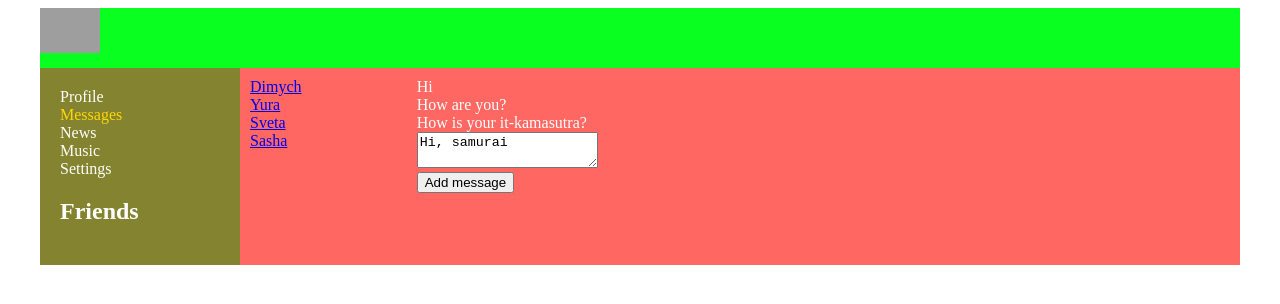
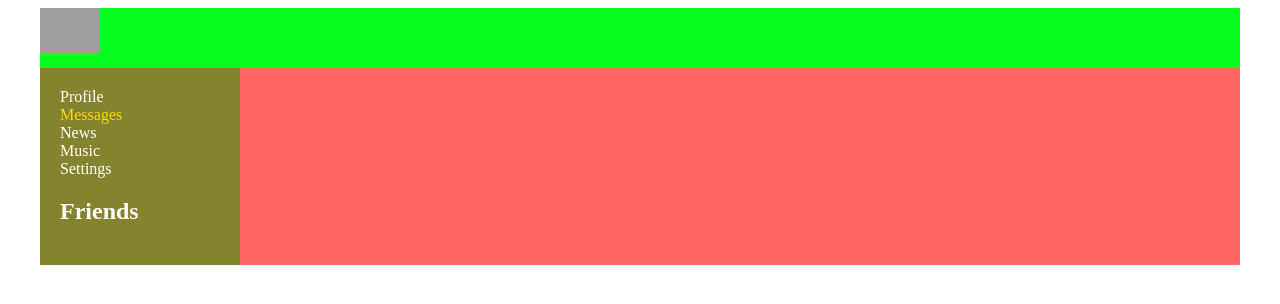
Before and after one commit to HailRase/SocialNetwork, a React (Create React App) app: page /dialogs in a window 1280 px wide. Shown: the top 304 px of the page. Built offline with nearby package versions, Linux system fonts and the light colour scheme; grey boxes are pictures that could not be loaded.

Commit message:
refactor code with connect

```diff
--- a/package.json
+++ b/package.json
@@ -3,6 +3,8 @@
   "version": "0.1.0",
   "private": true,
   "dependencies": {
+    "@material-ui/core": "^4.12.3",
+    "@material-ui/icons": "^4.11.2",
     "@testing-library/jest-dom": "^5.11.4",
     "@testing-library/react": "^11.1.0",
     "@testing-library/user-event": "^12.1.10",
@@ -13,8 +15,10 @@
     "@types/react-router-dom": "^5.3.1",
     "react": "^17.0.2",
     "react-dom": "^17.0.2",
+    "react-redux": "^7.2.6",
     "react-router-dom": "^5.3.0",
     "react-scripts": "4.0.3",
+    "redux": "^4.1.2",
     "typescript": "^4.1.2",
     "web-vitals": "^1.0.1"
   },
--- a/src/App.tsx
+++ b/src/App.tsx
@@ -3,28 +3,24 @@ import './App.css'
 import Header from "./components/Header/Header";
 import Navbar from "./components/Navbar/Navbar";
 import Profile from "./components/Profile/Profile";
-import Dialogs from "./components/Dialogs/Dialogs";
 import News from "./components/News/News";
 import {Route} from 'react-router-dom';
-import {StoreType} from "./redux/store";
-import DialogsContainer from "./components/Dialogs/DialogsContainer";
+import {DialogsContainer} from "./components/Dialogs/DialogsContainer";
 
+/*type AppPropsType = {
+    store: StoreType
+}*/
 
-type AppPropsType = {
-    store: StoreType
-}
-
-
-function App(props: AppPropsType) {
+function App() {
     return (
         <div className='app-wrapper'>
             <Header/>
             <Navbar/>
             <div className='app-wrapper-content'>
-                <Route path='/dialogs' render={() => <DialogsContainer store={props.store}/>}
-                />
+               {/* <Route path='/dialogs' render={() => <DialogsContainer/>}
+                />*/}
                 <Route path='/profile'
-                       render={() => <Profile store={props.store}/>}
+                       render={() => <Profile/>}
                 />
                 <Route path='/news' component={() => <News/>}/>
             </div>
--- a/src/components/Dialogs/Dialogs.tsx
+++ b/src/components/Dialogs/Dialogs.tsx
@@ -4,8 +4,8 @@ import Message from "./Message/Message";
 import DialogItem from "./DialogItem/DialogItem";
 import {ActionsTypes, DialogsPageType} from "../../redux/store";
 import {
-    addMessageActionCreator,
-    updateNewMessageTextActionCreator
+    addMessageAC,
+    updateNewMessageTextAC
 } from "../../redux/dialog-reducer"
 
 
--- a/src/components/Dialogs/DialogsContainer.tsx
+++ b/src/components/Dialogs/DialogsContainer.tsx
@@ -1,30 +1,32 @@
 import React from 'react';
-import {StoreType} from "../../redux/store";
-import {addMessageActionCreator, updateNewMessageTextActionCreator} from "../../redux/dialog-reducer"
+import {addMessageAC, IDialogsPageType, updateNewMessageTextAC} from "../../redux/dialog-reducer"
 import Dialogs from "./Dialogs";
+import {connect} from "react-redux";
+import {StoreType} from "../../redux/redux-store";
+import {Dispatch} from "redux";
 
-
-type DialogsPropsType = {
-    store: StoreType
+type MapStateToPropsType = {
+    dialogsPage: IDialogsPageType
+}
+type MapDispatchToPropsType = {
+    addMessage: () => void
+    updateNewMessageText: (textMessage: string) => void
 }
 
-
-function DialogsContainer(props: DialogsPropsType) {
-
-    let state = props.store.getState()
-
-    const addMessage = () => {
-        props.store.dispatch(addMessageActionCreator())
+const mapStateToProps = (state: StoreType): MapStateToPropsType => {
+    return {
+        dialogsPage: state.dialogsPage
     }
-    const onChangeMessage = (textMessage: string) => {
-        props.store.dispatch(updateNewMessageTextActionCreator(textMessage))
+}
+const mapDispatchToProps = (dispatch: Dispatch): MapDispatchToPropsType => {
+    return {
+        addMessage: () => {
+            dispatch(addMessageAC())
+        },
+        updateNewMessageText: (textMessage: string) => {
+            dispatch(updateNewMessageTextAC(textMessage))
+        }
     }
-
-
-    return (
-        <Dialogs dialogPage={state.dialogsPage} addMessage={addMessage} updateNewMessageText={onChangeMessage} />
-    )
-
 }
 
-export default DialogsContainer;
+export const DialogsContainer = connect(mapStateToProps, mapDispatchToProps)(Dialogs)
--- a/src/components/Profile/MyPosts/Post/MyPostsContainer.tsx
+++ b/src/components/Profile/MyPosts/Post/MyPostsContainer.tsx
@@ -1,28 +1,35 @@
 import React from 'react';
 import MyPosts from "../MyPosts";
-import {addPostActionCreator, updateNewPostTextActionCreator} from "../../../../redux/profile-reducer";
-import {StoreType} from "../../../../redux/store";
+import {addPostAC, IProfilePageType, updateNewPostTextAC} from "../../../../redux/profile-reducer";
+import {connect} from "react-redux";
+import {StoreType} from "../../../../redux/redux-store";
+import {Dispatch} from "redux";
 
-type MyPostsContainerPropsType = {
-    store: StoreType
 
+type MapStateToPropsType = {
+    profilePage: IProfilePageType
+}
+type MapDispatchToPropsType = {
+    addPost: () => void
+    updateNewPostText: (newPostText: string) => void
 }
 
-
-function MyPostsContainer(props: MyPostsContainerPropsType) {
-
-    let state = props.store.getState()
-
-    const addPost = () => {
-        props.store.dispatch(addPostActionCreator())
+const mapStateToProps = (state: StoreType): MapStateToPropsType => {
+    return {
+        profilePage: state.profilePage
     }
-    const onPostChange = (newPostText: string) => {
-        props.store.dispatch(updateNewPostTextActionCreator(newPostText))
+}
+const mapDispatchToProps = (dispatch: Dispatch): MapDispatchToPropsType => {
+    return {
+        addPost: () => {
+            dispatch(addPostAC())
+        },
+        updateNewPostText: (newPostText: string) => {
+            dispatch(updateNewPostTextAC(newPostText))
+        }
     }
-
-    return (
-        <MyPosts profilePage={state.profilePage} updateNewPostText={onPostChange} addPost={addPost}/>
-    );
 }
 
+const MyPostsContainer = connect(mapStateToProps, mapDispatchToProps)(MyPosts)
+
 export default MyPostsContainer;
--- a/src/components/Profile/Profile.tsx
+++ b/src/components/Profile/Profile.tsx
@@ -1,19 +1,17 @@
 import React from 'react';
 import ProfileInfo from "./ProfileInfo/ProfileInfo";
-import {StoreType} from "../../redux/store";
 import MyPostsContainer from "./MyPosts/Post/MyPostsContainer";
 
-type ProfilePropsType = {
+/*type ProfilePropsType = {
     store: StoreType
-}
+}*/
 
-function Profile(props: ProfilePropsType) {
+function Profile() {
 
     return (
         <div>
             <ProfileInfo/>
-            <MyPostsContainer store={props.store}
-            />
+            <MyPostsContainer/>
         </div>
     );
 }
--- a/src/index.tsx
+++ b/src/index.tsx
@@ -3,19 +3,23 @@ import reportWebVitals from './reportWebVitals';
 import ReactDOM from "react-dom";
 import {BrowserRouter} from "react-router-dom";
 import App from "./App";
-import store from "./redux/store";
+import {Provider} from "react-redux";
+import {store} from "./redux/redux-store";
+
+
 
 const rerenderEntireThree = () => {
     ReactDOM.render(
         <React.StrictMode>
             <BrowserRouter>
-                <App store={store}
-                     // dispatch={store.dispatch.bind(store)}
-                />
+                <Provider store={store}>
+                    <App/>
+                </Provider>
             </BrowserRouter>
-        </React.StrictMode>,
-        document.getElementById('root')
-    );
+        </React.StrictMode>
+,
+document.getElementById('root')
+);
 }
 rerenderEntireThree()
 store.subscribe(() => rerenderEntireThree())
--- a/src/redux/dialog-reducer.ts
+++ b/src/redux/dialog-reducer.ts
@@ -1,14 +1,14 @@
-import {ActionsTypes, DialogsPageType} from "./store";
+import {ActionsTypes} from "./store";
 
 const ADD_NEW_MESSAGE = 'ADD-NEW-MESSAGE'
 const UPDATE_NEW_MESSAGE_TEXT = 'UPDATE-NEW-MESSAGE-TEXT'
 
-export const addMessageActionCreator = () => {
+export const addMessageAC = () => {
     return {
         type: ADD_NEW_MESSAGE
     } as const
 }
-export const updateNewMessageTextActionCreator = (newPostText: string) => {
+export const updateNewMessageTextAC = (newPostText: string) => {
     return {
         type: UPDATE_NEW_MESSAGE_TEXT,
         newText: newPostText
--- a/src/redux/profile-reducer.ts
+++ b/src/redux/profile-reducer.ts
@@ -1,22 +1,31 @@
-import {ActionsTypes, ProfilePageType} from "./store";
+import {ActionsTypes} from "./store";
 
 const ADD_NEW_POST = 'ADD-NEW-POST'
 const UPDATE_NEW_POST_TEXT = 'UPDATE-NEW-POST-TEXT'
 
-export const addPostActionCreator = () => {
+export const addPostAC = () => {
     return {
         type: ADD_NEW_POST
     } as const
 }
-export const updateNewPostTextActionCreator = (newPostText: string) => {
+export const updateNewPostTextAC = (newPostText: string) => {
     return {
         type: UPDATE_NEW_POST_TEXT,
         newText: newPostText
     } as const
 }
 
+export type IPostType = {
+    id: number
+    text: string
+    likesCount: number
+}
+export type IProfilePageType = {
+    posts: Array<IPostType>
+    newPostText: string
+}
 
-let initialState = {
+let initialState: IProfilePageType = {
     posts: [
         {id: 1, text: 'Hi, how old are you?', likesCount: 10},
         {id: 2, text: 'It\'s my first post', likesCount: 15},
@@ -25,7 +34,7 @@ let initialState = {
     newPostText: 'it-kamasutra.com'
 }
 
-const profileReducer = (state: ProfilePageType = initialState, action: ActionsTypes) => {
+const profileReducer = (state = initialState, action: ActionsTypes): IProfilePageType => {
     switch (action.type) {
         case ADD_NEW_POST:
             let newPost = {
--- a/src/redux/redux-store.ts
+++ b/src/redux/redux-store.ts
@@ -2,10 +2,10 @@ import {combineReducers, createStore } from "redux";
 import profileReducer from "./profile-reducer";
 import dialogReducer from "./dialog-reducer";
 
-let reducers = combineReducers({
+let rootReducer = combineReducers({
     profilePage: profileReducer,
     dialogsPage: dialogReducer
 })
 
-export let store = createStore(reducers)
-export type StoreType = ReturnType<typeof reducers>
+export let store = createStore(rootReducer)
+export type StoreType = ReturnType<typeof rootReducer>
--- a/src/redux/store.ts
+++ b/src/redux/store.ts
@@ -1,5 +1,5 @@
-import profileReducer, {addPostActionCreator, updateNewPostTextActionCreator} from "./profile-reducer";
-import dialogReducer, {addMessageActionCreator, updateNewMessageTextActionCreator} from "./dialog-reducer";
+import profileReducer, {addPostAC, updateNewPostTextAC} from "./profile-reducer";
+import dialogReducer, {addMessageAC, updateNewMessageTextAC} from "./dialog-reducer";
 
 
 
@@ -38,10 +38,10 @@ export type StoreType = {
 }
 
 export type ActionsTypes =
-    ReturnType<typeof addPostActionCreator> |
-    ReturnType<typeof updateNewPostTextActionCreator> |
-    ReturnType<typeof addMessageActionCreator> |
-    ReturnType<typeof updateNewMessageTextActionCreator>
+    ReturnType<typeof addPostAC> |
+    ReturnType<typeof updateNewPostTextAC> |
+    ReturnType<typeof addMessageAC> |
+    ReturnType<typeof updateNewMessageTextAC>
 
 
 let store: StoreType = {
```
Also changed, not shown: 1 other file (tests, documents, lock files or other folders).
